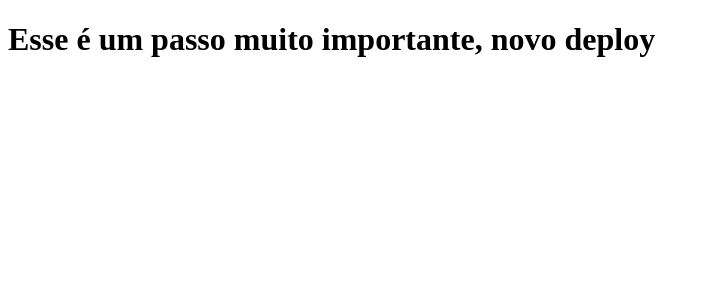
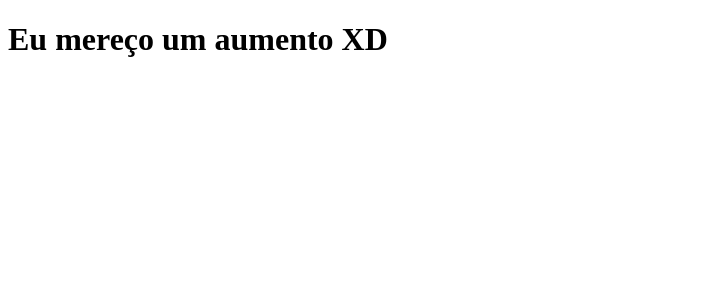
Before and after one commit to jmsm16/clone-tabnews, a Next.js app: page / in a window 1280 px wide. Shown: the top 300 px of the page, without its empty margins (0-710 px from the left). Built offline with nearby package versions, Linux system fonts and the light colour scheme.

Commit message:
troca de texto

```diff
--- a/pages/index.js
+++ b/pages/index.js
@@ -1,5 +1,5 @@
 function Home() {
-  return <h1>Esse é um passo muito importante, novo deploy</h1>;
+  return <h1>Eu mereço um aumento XD </h1>;
 }
 
 export default Home;
```
